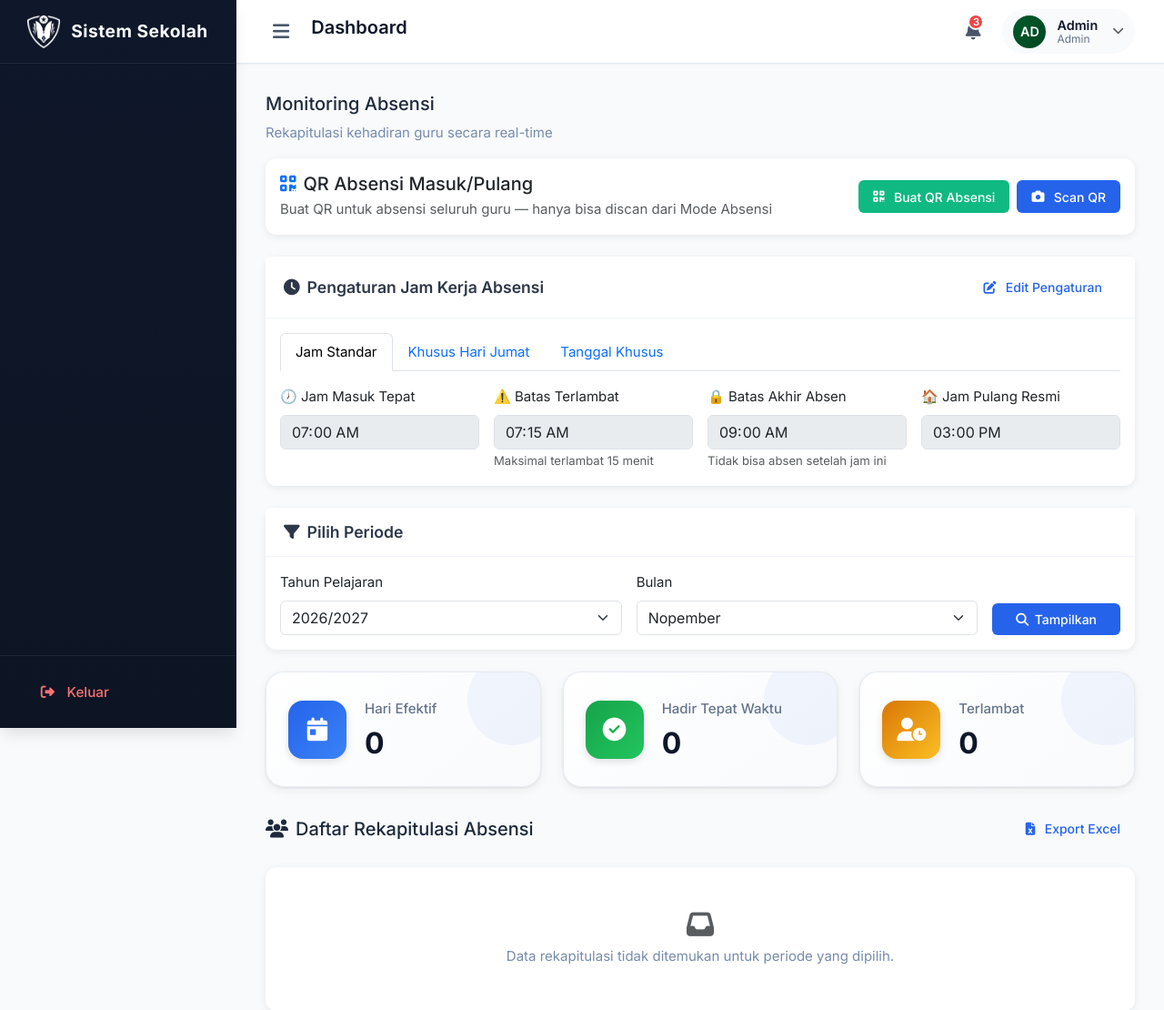
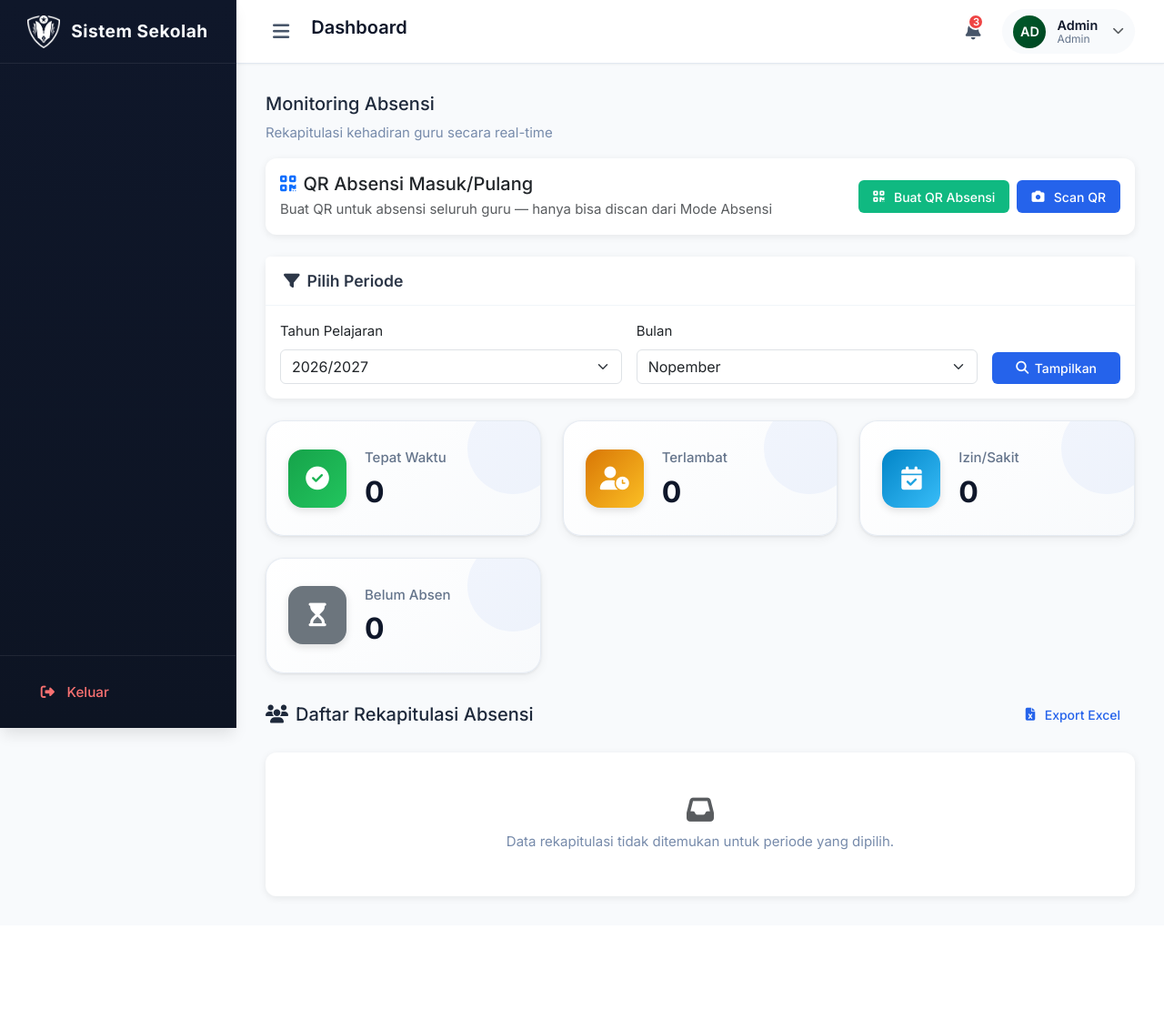
Before and after one commit to Rineva-dev/Sistem-SMPU, a Flask app: page /monitoring-absensi in a window 1280 px wide. Shown: the top 1110 px of the page at 91% size. After the commit the page ends 989 px from the top, so only its background shows below. Run offline with Flask 3, Linux system fonts and the light colour scheme; the visitor is signed in with stand-in values (Sample User, id 1); data comes from the database, SQL or seed files in the repository; data that the repository does not hold is empty; some libraries are stand-ins or nearby versions.

Commit message:
upgrade tampilan monitoring

```diff
--- a/routes/absensi/monitoring_absensi.py
+++ b/routes/absensi/monitoring_absensi.py
@@ -132,7 +132,7 @@ def monitoring_absensi():
     filter_tahun = request.args.get('tahun', type=int) or hari_ini.year
 
     # === Daftar Bulan & Tahun untuk Dropdown ===
-    nama_bulan_list = ['Januari','Pebruari','Maret','April','Mei','Juni',
+    nama_bulan_list = ['Januari','Februari','Maret','April','Mei','Juni',
                        'Juli','Agustus','September','Oktober','Nopember','Desember']
     daftar_bulan = [(i+1, nama_bulan_list[i]) for i in range(12)]
     daftar_tahun = []
@@ -151,40 +151,47 @@ def monitoring_absensi():
     semua_guru = Guru.query.order_by(Guru.nama).all()
 
     # === Hitung Statistik untuk SETIAP GURU ===
+        # === Hitung Statistik untuk SETIAP GURU ===
     daftar_monitoring = []
-    total_semua_hadir = total_semua_terlambat = total_semua_izin = total_semua_alfa = 0
-
-    hari_ini = waktu_wita().date()  # Pastikan sudah didefinisikan di atas
+    total_hadir_hari_ini = 0
+    total_terlambat_hari_ini = 0
+    total_izin_hari_ini = 0
+    total_belum_hari_ini = 0
+    total_alfa_hari_ini = 0
+    jumlah_semua_guru = len(semua_guru)
 
     for guru in semua_guru:
+        # Ambil status hari ini
+        absensi_hari_ini = AbsensiGuru.query.filter_by(
+            guru_id=str(guru.id),
+            tanggal=hari_ini
+        ).first()
+
+        if absensi_hari_ini:
+            if absensi_hari_ini.status == 'hadir':
+                total_hadir_hari_ini += 1
+            elif absensi_hari_ini.status == 'terlambat':
+                total_terlambat_hari_ini += 1
+            elif absensi_hari_ini.status in ['izin', 'sakit']:
+                total_izin_hari_ini += 1
+            elif absensi_hari_ini.status == 'alfa':
+                total_alfa_hari_ini += 1
+        else:
+            # Belum ada catatan = Belum Absen
+            total_belum_hari_ini += 1
+
+        # Tetap simpan perhitungan periode untuk kartu guru
         absensi_guru = AbsensiGuru.query.filter(
-            AbsensiGuru.guru_id == guru.id,
+            AbsensiGuru.guru_id == str(guru.id),
             AbsensiGuru.tanggal.between(tgl_awal_filter, tgl_akhir_filter),
             AbsensiGuru.tanggal.between(tgl_mulai_tp, tgl_selesai_tp)
         )
-
         jml_hadir = absensi_guru.filter(AbsensiGuru.status == 'hadir').count()
         jml_terlambat = absensi_guru.filter(AbsensiGuru.status == 'terlambat').count()
         jml_izin = absensi_guru.filter(AbsensiGuru.status.in_(['izin','sakit'])).count()
         jml_alfa = absensi_guru.filter(AbsensiGuru.status == 'alfa').count()
         total_hari = jml_hadir + jml_terlambat + jml_izin + jml_alfa
         persen = round(((jml_hadir + jml_terlambat) / total_hari) * 100, 1) if total_hari > 0 else 0
-
-        # ✅ AMBIL STATUS HARI INI
-        absensi_hari_ini = AbsensiGuru.query.filter_by(
-            guru_id=guru.id,
-            tanggal=hari_ini
-        ).first()
-
-        if absensi_hari_ini:
-            status_hari_ini = absensi_hari_ini.status  # 'hadir', 'terlambat', 'izin', 'sakit', 'alfa'
-        else:
-            status_hari_ini = 'belum_absensi'  # belum ada catatan = belum absen
-
-        total_semua_hadir += jml_hadir
-        total_semua_terlambat += jml_terlambat
-        total_semua_izin += jml_izin
-        total_semua_alfa += jml_alfa
 
         daftar_monitoring.append({
             'id': guru.id,
@@ -198,13 +205,29 @@ def monitoring_absensi():
             'alfa': jml_alfa,
             'total_hari': total_hari,
             'persen_kehadiran': persen,
-            'status_hari_ini': status_hari_ini  # ✅ BARU: kirim ke template
+            'status_hari_ini': absensi_hari_ini.status if absensi_hari_ini else 'belum_absensi'
         })
+
+    # === RINGKASAN HARI INI ===
+    ringkasan_hari_ini = {
+        'total_guru': jumlah_semua_guru,
+        'hadir': total_hadir_hari_ini,
+        'terlambat': total_terlambat_hari_ini,
+        'izin': total_izin_hari_ini,
+        'belum_absen': total_belum_hari_ini,
+        'alfa': total_alfa_hari_ini
+    }
+
     # === TOTAL RINGKASAN SELURUH GURU ===
+    total_semua_hadir = sum(g['hadir'] for g in daftar_monitoring)
+    total_semua_terlambat = sum(g['terlambat'] for g in daftar_monitoring)
+    total_semua_izin = sum(g['izin'] for g in daftar_monitoring)
+    total_semua_alfa = sum(g['alfa'] for g in daftar_monitoring)
     total_keseluruhan = total_semua_hadir + total_semua_terlambat + total_semua_izin + total_semua_alfa
     persen_total = round(((total_semua_hadir + total_semua_terlambat) / total_keseluruhan) * 100, 1) if total_keseluruhan > 0 else 0
+
     ringkasan_seluruh = {
-        'jumlah_guru': len(semua_guru),
+        'jumlah_guru': jumlah_semua_guru,
         'hadir': total_semua_hadir,
         'terlambat': total_semua_terlambat,
         'izin': total_semua_izin,
@@ -228,6 +251,10 @@ def monitoring_absensi():
     def ke_str(t, default):
         return t.strftime('%H:%M') if t else default
 
+    daftar_tugas = session.get('daftar_tugas', [])
+    if not isinstance(daftar_tugas, list):
+        daftar_tugas = []
+
     return render_template(
         'sections/absensi/monitoring_absensi.html',
         user=user,
@@ -244,9 +271,10 @@ def monitoring_absensi():
         daftar_tahun=daftar_tahun,
         daftar_guru=daftar_monitoring,
         ringkasan=ringkasan_seluruh,
+        ringkasan_hari_ini=ringkasan_hari_ini,
         halaman_aktif=halaman_aktif,
+        daftar_tugas_user=daftar_tugas,
         active_page='monitoring_absensi',
-        # === NILAI DARI DATABASE ===
         jam_masuk=ke_str(pengaturan.jam_masuk, DEFAULT_JAM_MASUK),
         batas_terlambat=ke_str(pengaturan.batas_terlambat, DEFAULT_BATAS_TERLAMBAT),
         jam_tutup_absensi=ke_str(pengaturan.jam_tutup_absensi, DEFAULT_JAM_TUTUP_ABSENSI),
@@ -376,6 +404,20 @@ def simpan_pengaturan_jam():
     boleh, alasan = cek_akses_monitoring()
     if not boleh:
         return jsonify({"status": "error", "pesan": "⚠️ Tidak memiliki izin"}), 403
+
+    # === TAMBAHKAN CEK KHUSUS INI ===
+    halaman_aktif = session.get('halaman_aktif', 'utama')
+    jabatan = session.get('jabatan', '')
+    daftar_tugas = session.get('daftar_tugas', [])
+    if not isinstance(daftar_tugas, list):
+        daftar_tugas = []
+
+    if not (
+        halaman_aktif == 'admin_sistem'
+        or 'Admin Dev' in daftar_tugas
+        or jabatan in ['Tata Usaha', 'TU']
+    ):
+        return jsonify({"status": "error", "pesan": "⛔ Hanya user yang diizinkan yang dapat mengatur jam kerja"}), 403
 
     data = request.get_json()
     pengaturan = PengaturanJamKerja.ambil_atau_buat()
--- a/static/css/profil/biodata.css
+++ b/static/css/profil/biodata.css
@@ -74,6 +74,11 @@
   padding: 28px;
   box-shadow: 0 2px 12px rgba(0,0,0,0.06);
 }
+
+.info-card i {
+    margin-bottom: 8px;
+}
+
 .info-card h4 {
   font-size: 18px;
   font-weight: 700;
--- a/templates/sections/absensi/monitoring_absensi.html
+++ b/templates/sections/absensi/monitoring_absensi.html
@@ -26,7 +26,13 @@
     </div>
 </div>
 
-{# ===== KARTU PENGATURAN JAM KERJA — DIPERBARUI JADI 4 INPUT ===== #}
+{# ===== KARTU PENGATURAN JAM KERJA — HANYA TAMPIL UNTUK TERTENTU ===== #}
+{% set halaman_aktif_saat_ini = halaman_aktif | default('utama') %}
+{% if
+  halaman_aktif_saat_ini == 'admin_sistem'
+  or halaman_aktif_saat_ini in ['tata_usaha', 'tu']
+  or halaman_aktif_saat_ini == 'admin_dev'
+%}
 <div class="card mb-4">
     <div class="card-header d-flex justify-content-between align-items-center">
         <h5><i class="fas fa-clock me-2"></i>Pengaturan Jam Kerja Absensi</h5>
@@ -56,21 +62,21 @@
             <div class="tab-pane fade show active" id="panel-standar" role="tabpanel">
                 <div class="row g-3">
                     <div class="col-md-3">
-                        <label class="form-label">🕖 Jam Masuk Tepat</label>
+                        <label class="form-label"><i class="fas fa-clock"></i> Jam Masuk Tepat</label>
                         <input type="time" id="jam_masuk" class="form-control" value="{{ jam_masuk }}" disabled>
                     </div>
                     <div class="col-md-3">
-                        <label class="form-label">⚠️ Batas Terlambat</label>
+                        <label class="form-label"><i class="fas fa-exclamation-triangle"></i> Batas Terlambat</label>
                         <input type="time" id="batas_terlambat" class="form-control" value="{{ batas_terlambat }}" disabled>
                         <small class="text-muted">Maksimal terlambat 15 menit</small>
                     </div>
                     <div class="col-md-3">
-                        <label class="form-label">🔒 Batas Akhir Absen</label>
+                        <label class="form-label"><i class="fas fa-lock"></i> Batas Akhir Absen</label>
                         <input type="time" id="jam_tutup_absensi" class="form-control" value="{{ jam_tutup_absensi }}" disabled>
                         <small class="text-muted">Tidak bisa absen setelah jam ini</small>
                     </div>
                     <div class="col-md-3">
-                        <label class="form-label">🏠 Jam Pulang Resmi</label>
+                        <label class="form-label"><i class="fas fa-home"></i> Jam Pulang Resmi</label>
                         <input type="time" id="jam_pulang" class="form-control" value="{{ jam_pulang }}" disabled>
                     </div>
                 </div>
@@ -80,21 +86,21 @@
             <div class="tab-pane fade" id="panel-jumat" role="tabpanel">
                 <div class="row g-3">
                     <div class="col-md-3">
-                        <label class="form-label">🕖 Jam Masuk Jumat</label>
+                        <label class="form-label"><i class="fas fa-clock"></i> Jam Masuk Jumat</label>
                         <input type="time" id="jam_masuk_jumat" class="form-control" value="{{ jam_masuk_jumat }}" disabled>
                     </div>
                     <div class="col-md-3">
-                        <label class="form-label">⚠️ Batas Terlambat</label>
+                        <label class="form-label"><i class="fas fa-exclamation-triangle"></i> Batas Terlambat</label>
                         <input type="time" id="batas_terlambat_jumat" class="form-control" value="{{ batas_terlambat_jumat }}" disabled>
                         <small class="text-muted">Maksimal terlambat 15 menit</small>
                     </div>
                     <div class="col-md-3">
-                        <label class="form-label">🔒 Batas Akhir Absen</label>
+                        <label class="form-label"><i class="fas fa-lock"></i> Batas Akhir Absen</label>
                         <input type="time" id="jam_tutup_absensi_jumat" class="form-control" value="{{ jam_tutup_absensi_jumat }}" disabled>
                         <small class="text-muted">Tidak bisa absen setelah jam ini</small>
                     </div>
                     <div class="col-md-3">
-                        <label class="form-label">🏠 Jam Pulang Hari Jumat</label>
+                        <label class="form-label"><i class="fas fa-home"></i> Jam Pulang Hari Jumat</label>
                         <input type="time" id="jam_pulang_jumat" class="form-control" value="{{ jam_pulang_jumat }}" disabled>
                     </div>
                 </div>
@@ -129,6 +135,7 @@
         </div>
     </div>
 </div>
+{% endif %}
 
 {# ===== FILTER PERIODE — KARTU RAPI ===== #}
 <div class="card mb-4">
@@ -162,24 +169,15 @@
     </div>
 </div>
 
-{# ===== KARTU STATISTIK — SAMA PERSIS DENGAN GAYA DASHBOARD ===== #}
+{# ===== KARTU STATISTIK — HARI INI SAJA ===== #}
 <div class="stats-grid">
-    <div class="stat-card">
-        <div class="stat-icon bg-primary">
-            <i class="fas fa-calendar-day"></i>
-        </div>
-        <div class="stat-info">
-            <p>Hari Efektif</p>
-            <h3>{{ ringkasan.total }}</h3>
-        </div>
-    </div>
     <div class="stat-card">
         <div class="stat-icon bg-success">
             <i class="fas fa-check-circle"></i>
         </div>
         <div class="stat-info">
-            <p>Hadir Tepat Waktu</p>
-            <h3>{{ ringkasan.hadir }}</h3>
+            <p>Tepat Waktu</p>
+            <h3>{{ ringkasan_hari_ini.hadir }}</h3>
         </div>
     </div>
     <div class="stat-card">
@@ -188,7 +186,25 @@
         </div>
         <div class="stat-info">
             <p>Terlambat</p>
-            <h3>{{ ringkasan.terlambat }}</h3>
+            <h3>{{ ringkasan_hari_ini.terlambat }}</h3>
+        </div>
+    </div>
+    <div class="stat-card">
+        <div class="stat-icon bg-info">
+            <i class="fas fa-calendar-check"></i>
+        </div>
+        <div class="stat-info">
+            <p>Izin/Sakit</p>
+            <h3>{{ ringkasan_hari_ini.izin }}</h3>
+        </div>
+    </div>
+    <div class="stat-card">
+        <div class="stat-icon bg-secondary">
+            <i class="fas fa-hourglass-start"></i>
+        </div>
+        <div class="stat-info">
+            <p>Belum Absen</p>
+            <h3>{{ ringkasan_hari_ini.belum_absen }}</h3>
         </div>
     </div>
 </div>
@@ -551,7 +567,8 @@ function setKunciInput(kunci) {
     });
 }
 
-// Klik: Edit Pengaturan → Buka input, ganti tombol
+// ✅ HANYA pasang listener jika elemen ADA di halaman
+if (btnEdit && btnSimpan) {
     btnEdit.addEventListener('click', () => {
         modeEdit = true;
         setKunciInput(false);
@@ -559,19 +576,17 @@ btnEdit.addEventListener('click', () => {
         btnSimpan.classList.remove('d-none');
     });
 
-// Klik: Simpan Pengaturan → Kirim ke server
     btnSimpan.addEventListener('click', async () => {
         const data = {
             jam_masuk: document.getElementById('jam_masuk').value,
             batas_terlambat: document.getElementById('batas_terlambat').value,
-        jam_tutup_absensi: document.getElementById('jam_tutup_absensi').value, // ✅ BARU
+            jam_tutup_absensi: document.getElementById('jam_tutup_absensi').value,
             jam_pulang: document.getElementById('jam_pulang').value,
             jam_masuk_jumat: document.getElementById('jam_masuk_jumat').value,
             batas_terlambat_jumat: document.getElementById('batas_terlambat_jumat').value,
             jam_tutup_absensi_jumat: document.getElementById('jam_tutup_absensi_jumat').value,
             jam_pulang_jumat: document.getElementById('jam_pulang_jumat').value
         };
-
         try {
             const res = await fetch("{{ url_for('monitoring_absensi.simpan_pengaturan_jam') }}", {
                 method: 'POST',
@@ -592,13 +607,17 @@ btnSimpan.addEventListener('click', async () => {
             alert('❌ Kesalahan jaringan: ' + err.message);
         }
     });
+}
 </script>
 
 {% endblock %}
 
 {% block extra_css %}
 <style>
-/* Header gradient sama persis dengan dashboard */
+.page-header {
+    margin: 0;
+}
+
 .welcome-box {
     background: linear-gradient(135deg, #1d4ed8 0%, #2563eb 40%, #3b82f6 70%, #60a5fa 100%);
     color: #ffffff;
@@ -645,6 +664,14 @@ btnSimpan.addEventListener('click', async () => {
 }
 .date-box i { font-size:1.7rem; margin-bottom:0.4rem; opacity:0.95; }
 .date-box span { font-size:1.15rem; font-weight:600; letter-spacing:0.5px; }
+
+.form-label {
+    margin-bottom: .5rem;
+    display: flex;
+    align-items: center;
+    flex-direction: row;
+    gap: 8px;
+}
 
 /* Grid kartu statistik */
 .stats-grid {
```
Lines whose indentation alone changed are shown as unchanged.
